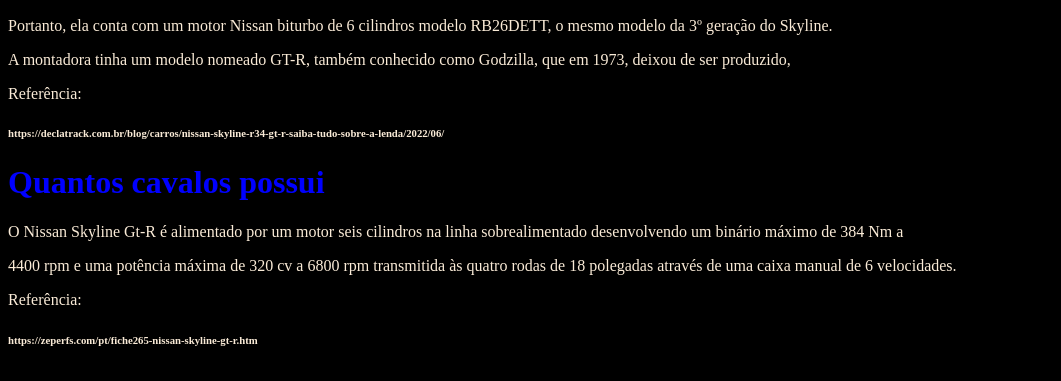
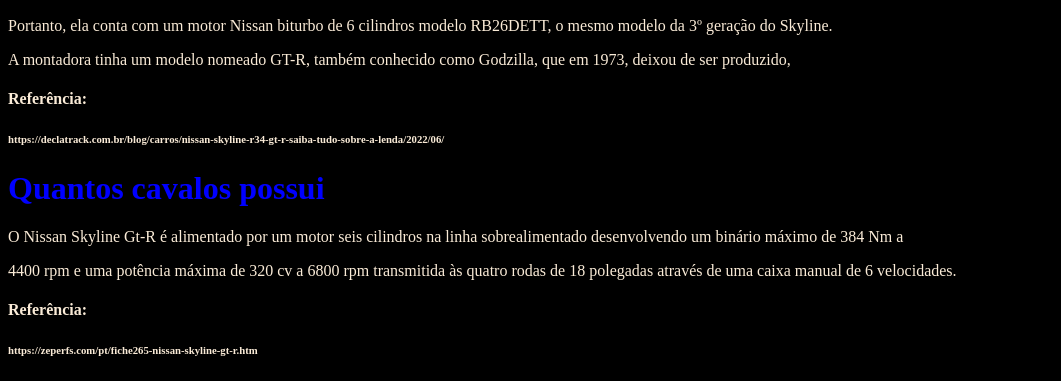
Before and after one commit to kevindobalacobaco/1CPCKEVIN, a plain HTML site: page index.html in a window 1280 px wide. Shown: the part 611-992 px from the top of the page, without its empty margins (0-1061 px from the left). Drawn offline with Linux system fonts and the light colour scheme.

Commit message:
vasco444

```diff
--- a/index.html
+++ b/index.html
@@ -26,13 +26,13 @@
 		<img src="MOTOR.jpg" width="600">
     <p>Portanto, ela conta com um motor Nissan biturbo de 6 cilindros modelo RB26DETT, o mesmo modelo da 3º geração do Skyline.</p>
 	<p>A montadora tinha um modelo nomeado GT-R, também conhecido como Godzilla, que em 1973, deixou de ser produzido,</p>
-    <h>Referência:</h>
+    <h4>Referência:</h4>
 	 <h6>https://declatrack.com.br/blog/carros/nissan-skyline-r34-gt-r-saiba-tudo-sobre-a-lenda/2022/06/</h6>
 
 	      <h1 style="color: blue;">Quantos cavalos possui</h1>
 	<p>O Nissan Skyline Gt-R é alimentado por um motor seis cilindros na linha sobrealimentado desenvolvendo um binário máximo de 384 Nm a</p>
 	<p>4400 rpm e uma potência máxima de 320 cv a 6800 rpm transmitida às quatro rodas de 18 polegadas através de uma caixa manual de 6 velocidades.</p>
-	<h>Referência:</h>
+	<h4>Referência:</h4>
 	 <h6>https://zeperfs.com/pt/fiche265-nissan-skyline-gt-r.htm</h6>
 
 
```
